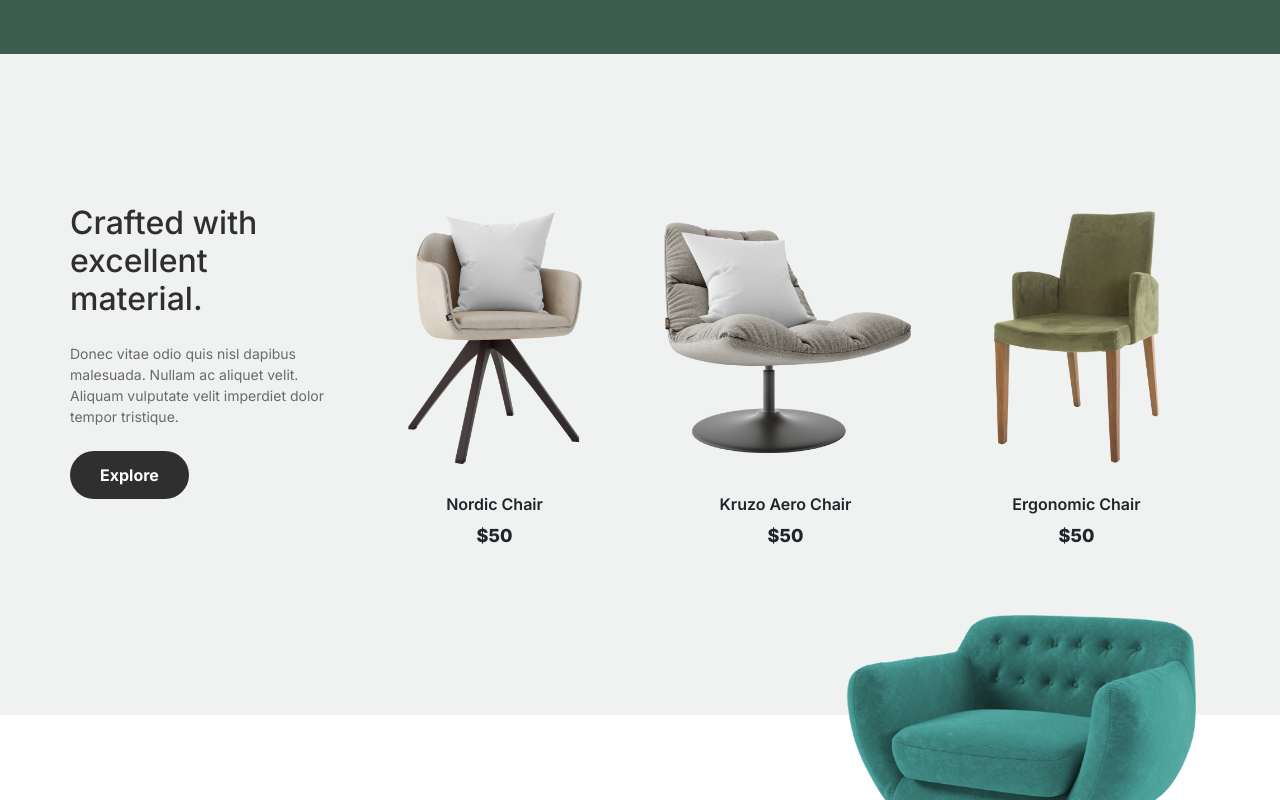
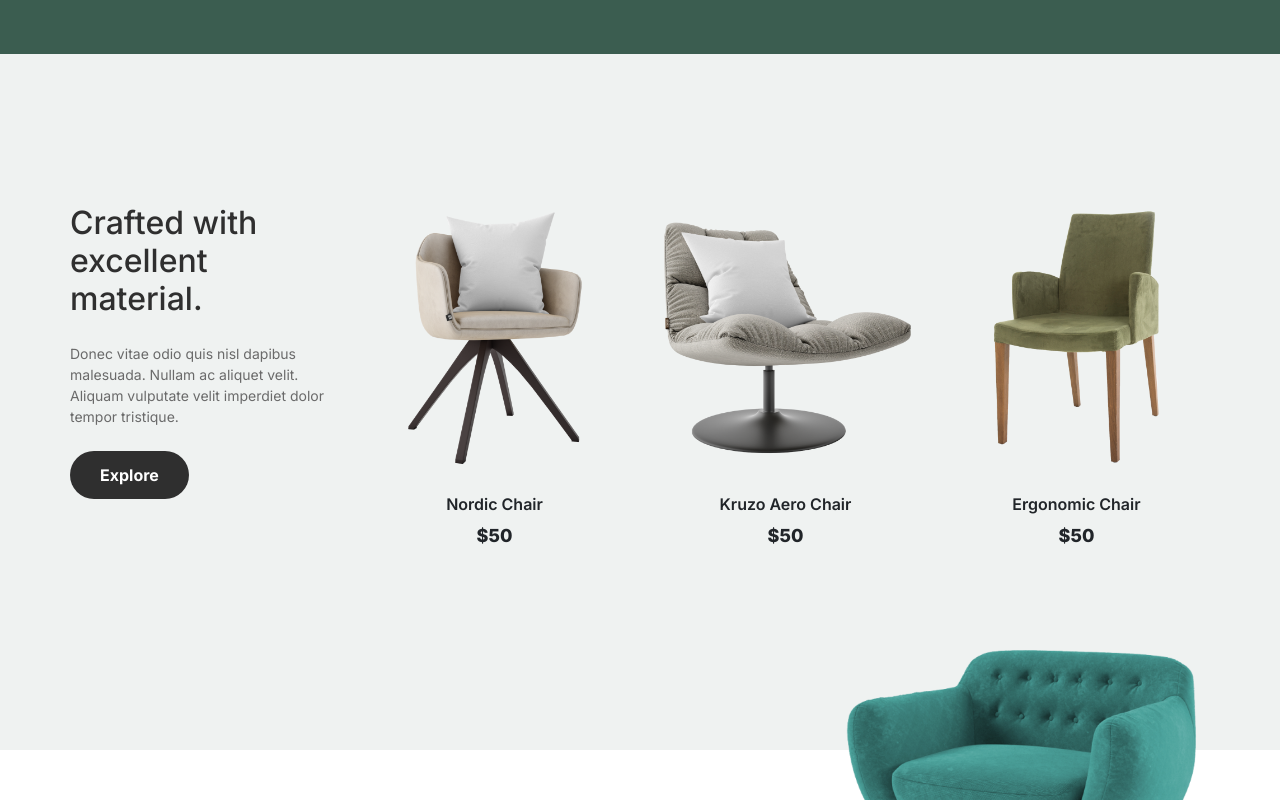
Before and after one commit to hertheyhermee/Furni, a React (Vite) app: page / in a window 1280 px wide. Shown: the part 570-1370 px from the top of the page. Built offline with nearby package versions, Linux system fonts and the light colour scheme.

Commit message:
updated styles in product item

```diff
--- a/src/Product-item/style.css
+++ b/src/Product-item/style.css
@@ -2,6 +2,7 @@
     position: relative;
     text-align: center;
     z-index: 2;
+    padding-bottom: 35px !important;
 }
 
 .product-card::after {
@@ -17,7 +18,7 @@
 }
 
 .product-card:hover::after {
-    height: 63%;
+    height: 68%;
 }
 
 .product-card:hover .product-img {
```
